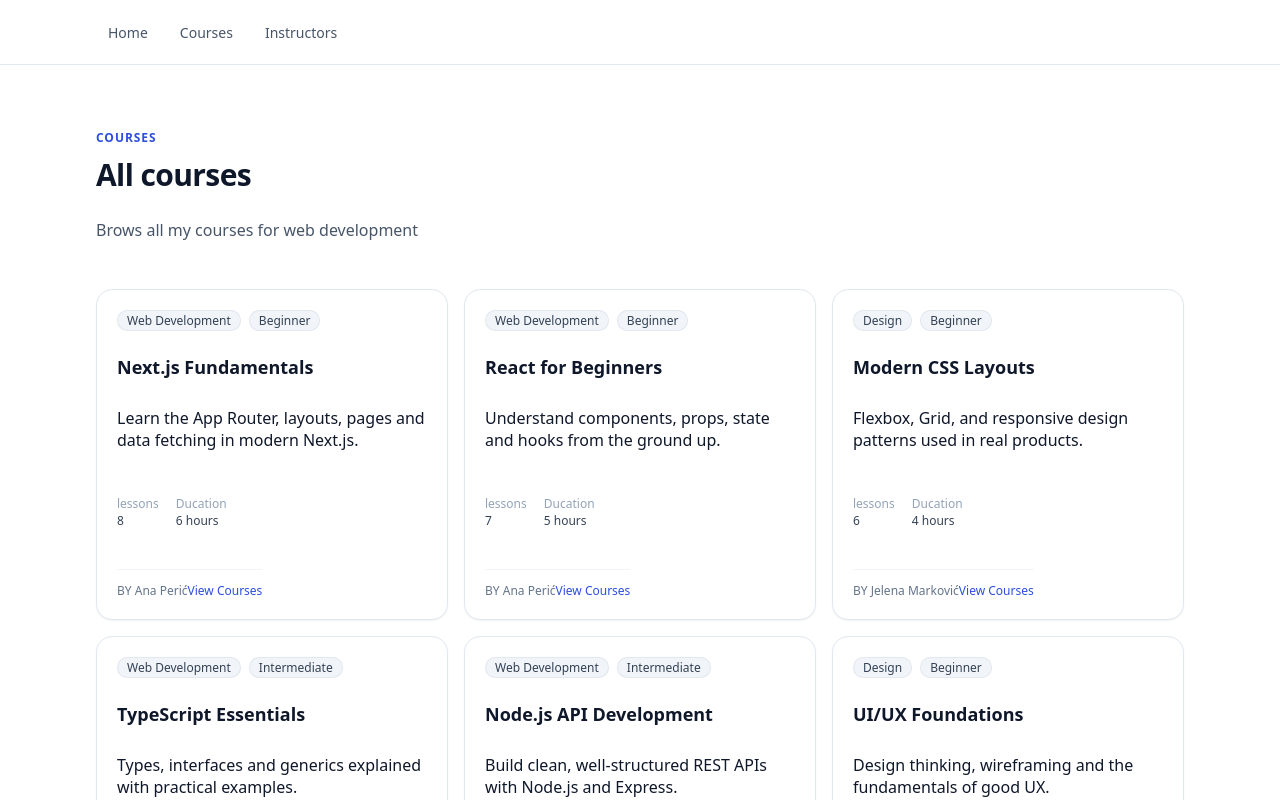
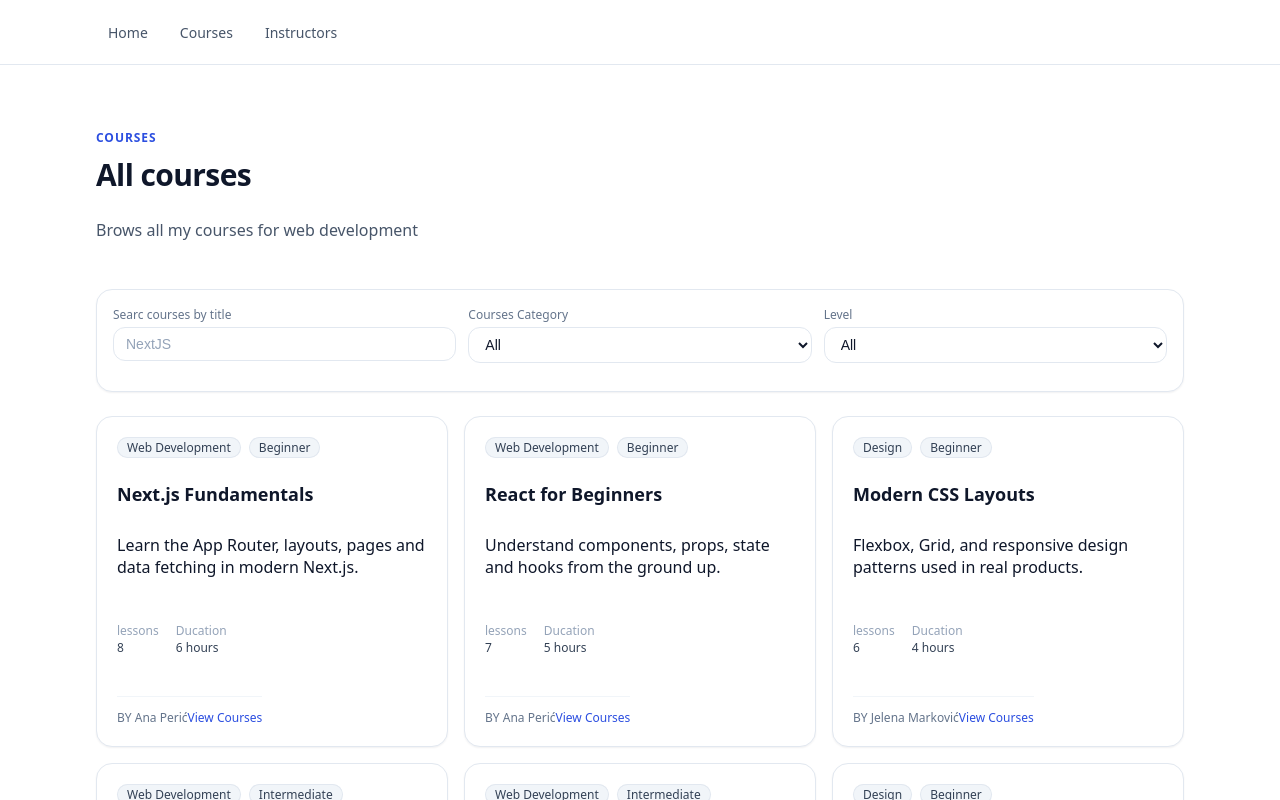
Before and after one commit to Djapedjape123/courses, a Next.js app: page /courses in a window 1280 px wide. Shown: the top 800 px of the page. Built offline with nearby package versions, Linux system fonts and the light colour scheme.

Commit message:
gotov kurs deo

```diff
--- a/app/courses/courses-catalog-clinet.tsx
+++ b/app/courses/courses-catalog-clinet.tsx
@@ -1,28 +1,102 @@
 "use client"
 
-import { instructors,Course } from "@/lib/data"
+import { instructors, Course } from "@/lib/data"
 import Link from "next/link"
+import { useMemo, useState } from "react"
 
- function instructorNameForCourse(course: Course): string {
+function instructorNameForCourse(course: Course): string {
     return (
         instructors.find((i) => i.slug === course.instructorSlug)?.name || "Unknown Instructor"
     )
 
 
- }
+}
 
 export default function CoursesCatalogClinet({
     courses,
-    category
+    category,
+    levels
 }: {
     courses: Course[],
-    category: String[]
+    category: string[],
+    levels: string[]
 }) {
+
+    const [level, setLevel] = useState<string>('all')
+    const [categor, setCategory] = useState<string>('all')
+    const [query, setQuery] = useState<string>('');
+
+    const filterd = useMemo(() => {
+        const q = query.trim().toLowerCase()
+
+        return courses.filter((course) => {
+            const matcheQueru = q === "" || course.title.toLowerCase().includes(q)
+            const matcheCate = categor === "all" || course.category === categor
+            const machLvl = level === "all" || course.level === level
+
+            return matcheQueru && matcheCate && machLvl
+
+        })
+    }, [query, courses, categor, level])
+
+    const reset = () => {
+        setQuery("")
+        setLevel("all")
+        setLevel("all")
+    };
+
+
+    const isFilterd = query !== "" || categor !== "all" || level !== "all"
+
     return (
         <div className="stack-md">
+
+            <div className="panel">
+                <div className="grid-filters">
+                    <div className="field">
+                        <label htmlFor="searc" className="field-label">Searc courses by title</label>
+                        <input id="searc" placeholder="NextJS" type="text" className="input"
+                            onChange={(e) => setQuery(e.target.value)}
+                            value={query} />
+                    </div>
+
+                    <div className="field">
+                        <label htmlFor="cat" className="field-label">Courses Category</label>
+                        <select name="" id="cat"
+                            className="input"
+                            onChange={(e) => setCategory(e.target.value)}
+                            value={categor}
+                        >
+                            <option value="all">All</option>
+                            {category.map((c) => (
+                                <option key={c} value={c}>{c}</option>
+                            ))}
+                        </select>
+                    </div>
+
+
+                    <div className="field">
+                        <label htmlFor="lvl" className="field-label">Level</label>
+                        <select name="" id="lvl"
+                            className="input"
+                            onChange={(e) => setLevel(e.target.value)}
+                        >
+                            <option value="all">All</option>
+                            {levels.map((c) => (
+                                <option key={c} value={c}>{c}</option>
+                            ))}
+                        </select>
+                    </div>
+
+                </div>
+                <div className="filter-bar">
+                    {isFilterd ? (<button onClick={reset} className="btn-link">Reset</button>) : null}
+
+                </div>
+            </div>
             <div className="grid-cards">
 
-                {courses.map((course) => (
+                {filterd.map((course) => (
                     <Link
                         href={`/courses/${course.slug}`}
                         key={course.id}
--- a/app/courses/page.tsx
+++ b/app/courses/page.tsx
@@ -1,13 +1,15 @@
 
 import Link from "next/link";
 import CoursesCatalogClinet from "./courses-catalog-clinet";
-import { getAllCourses, getCourseCategories } from "@/lib/data";
+import { getAllCourses, getCourseCategories, getCourseLevels } from "@/lib/data";
 
 export default function Course() {
 
     const courses = getAllCourses();
 
     const category = getCourseCategories();
+
+    const levels = getCourseLevels()
 
 
 
@@ -23,6 +25,7 @@ export default function Course() {
 
             <CoursesCatalogClinet courses={courses}
               category={category}
+              levels={levels}
             />
 
         </div>
```
